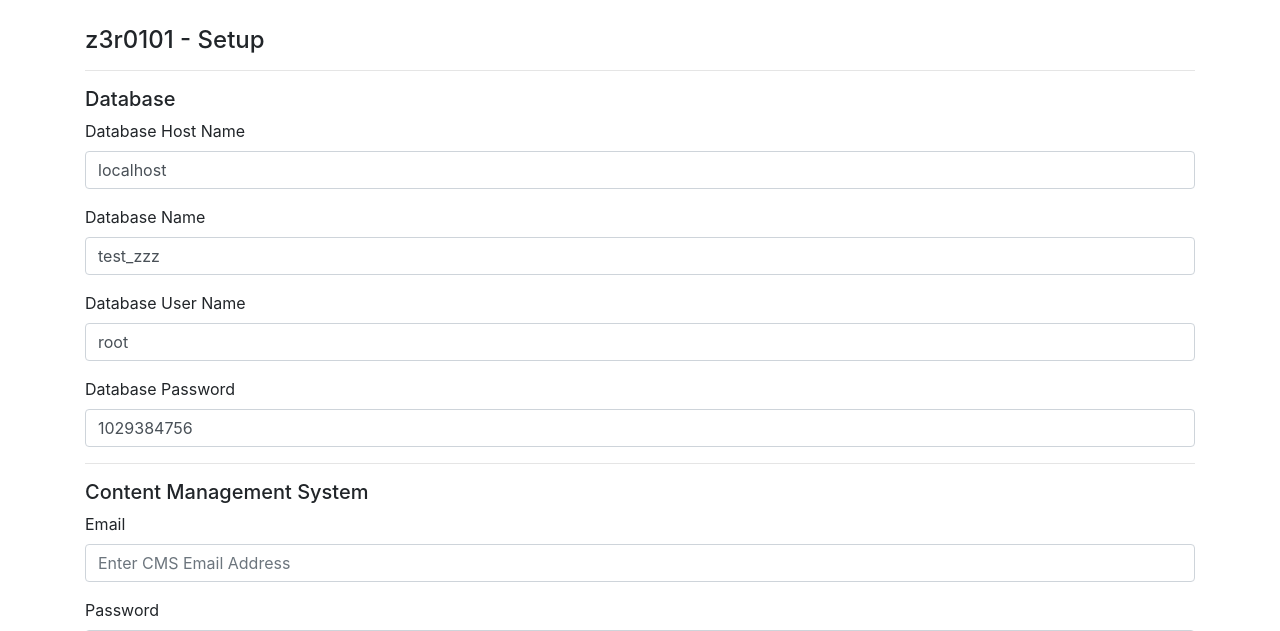
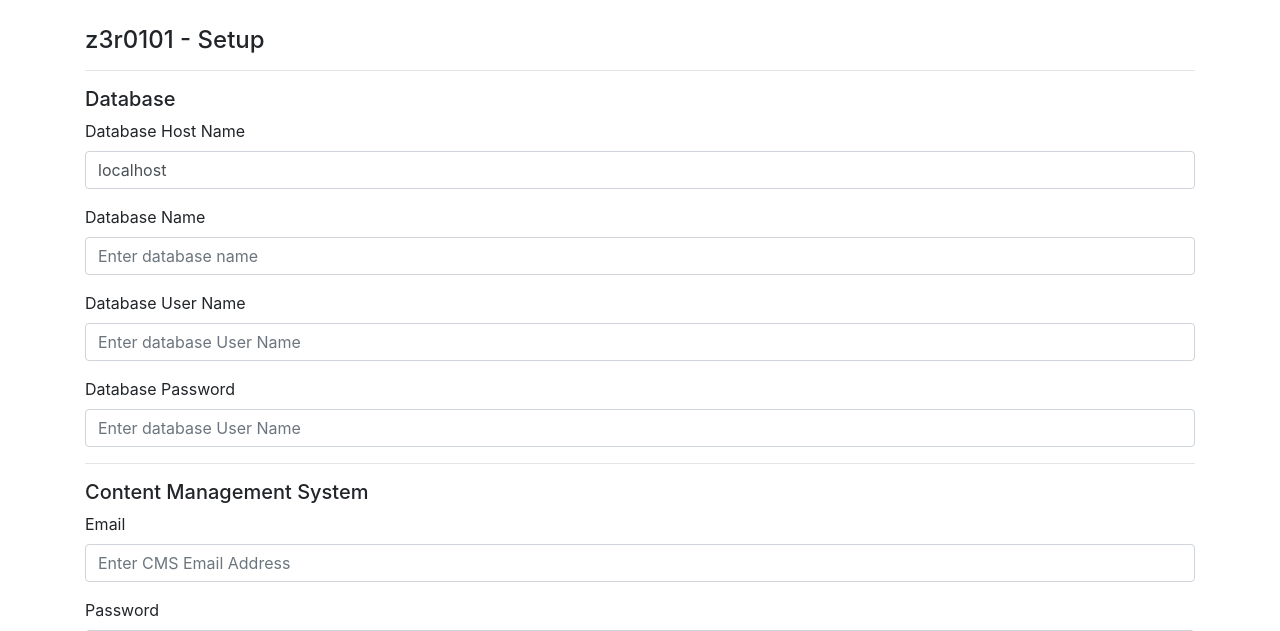
Before and after one commit to z3r0101/www-basic-cms, a PHP site: page /application/setup/index.php in a window 1280 px wide. Shown: the top 631 px of the page. Run offline with PHP 8.4, Linux system fonts and the light colour scheme; some libraries are stand-ins or nearby versions.

Commit message:
Setup updated

```diff
--- a/setup/index.php
+++ b/setup/index.php
@@ -142,15 +142,15 @@ if (isset($_POST['setup'])) {
             </div>
             <div class="form-group">
                 <label for="exampleInputEmail1">Database Name</label>
-                <input type="text" class="form-control" name="input_database_name" value="<?=(isset($_POST['input_database_name'])) ? trim($_POST['input_database_name']) : 'test_zzz'?>" placeholder="Enter database name" required>
+                <input type="text" class="form-control" name="input_database_name" value="<?=(isset($_POST['input_database_name'])) ? trim($_POST['input_database_name']) : ''?>" placeholder="Enter database name" required>
             </div>
             <div class="form-group">
                 <label for="exampleInputEmail1">Database User Name</label>
-                <input type="text" class="form-control" name="input_database_username" value="<?=(isset($_POST['input_database_username'])) ? trim($_POST['input_database_username']) : 'root'?>" placeholder="Enter database User Name" required>
+                <input type="text" class="form-control" name="input_database_username" value="<?=(isset($_POST['input_database_username'])) ? trim($_POST['input_database_username']) : ''?>" placeholder="Enter database User Name" required>
             </div>
             <div class="form-group">
                 <label for="exampleInputEmail1">Database Password</label>
-                <input type="text" class="form-control" name="input_database_password" value="<?=(isset($_POST['input_database_password'])) ? trim($_POST['input_database_password']) : '1029384756'?>" placeholder="Enter database User Name" required>
+                <input type="text" class="form-control" name="input_database_password" value="<?=(isset($_POST['input_database_password'])) ? trim($_POST['input_database_password']) : ''?>" placeholder="Enter database User Name" required>
             </div>
             <hr>
             <h5>Content Management System</h5>
```
